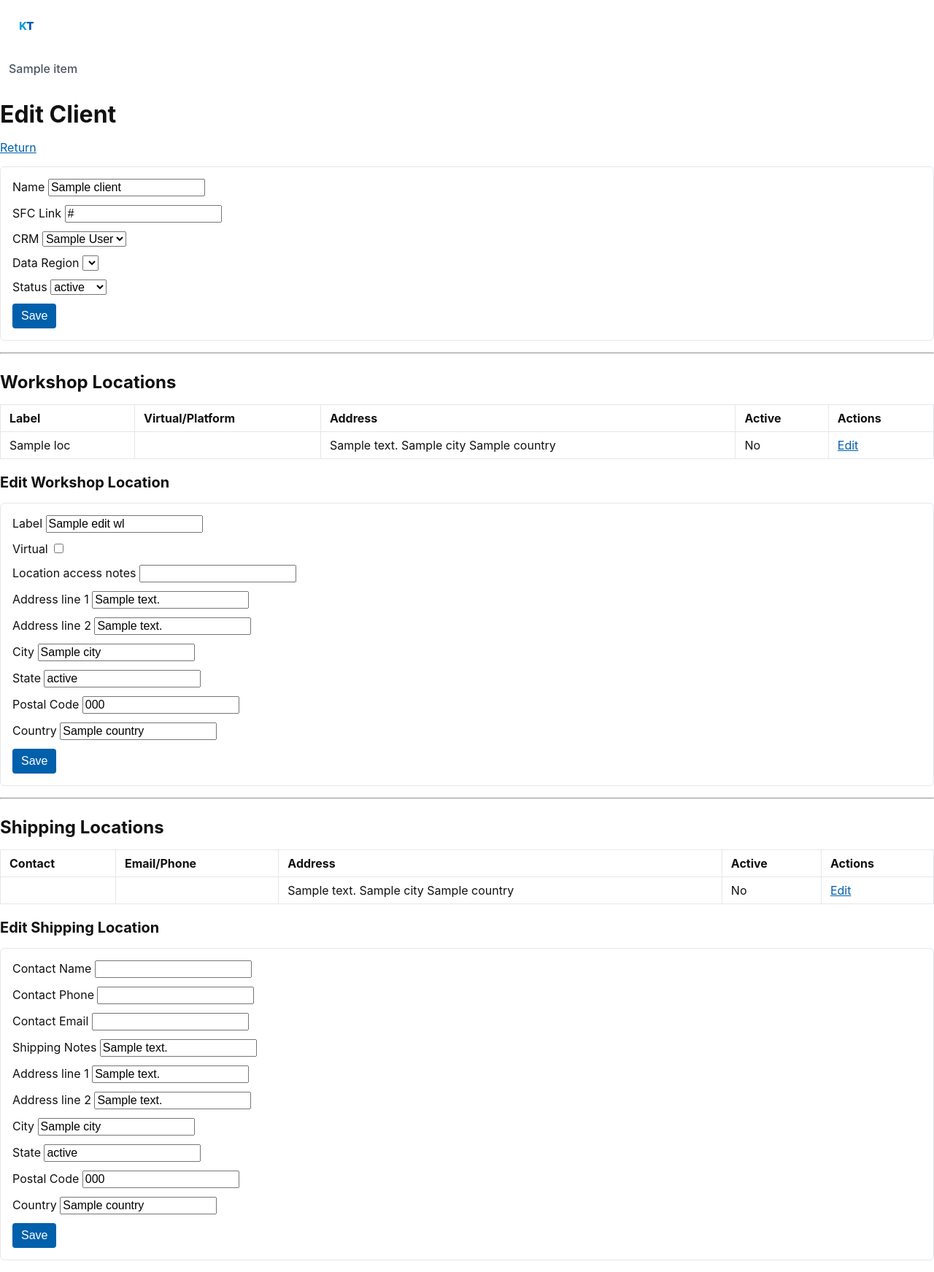
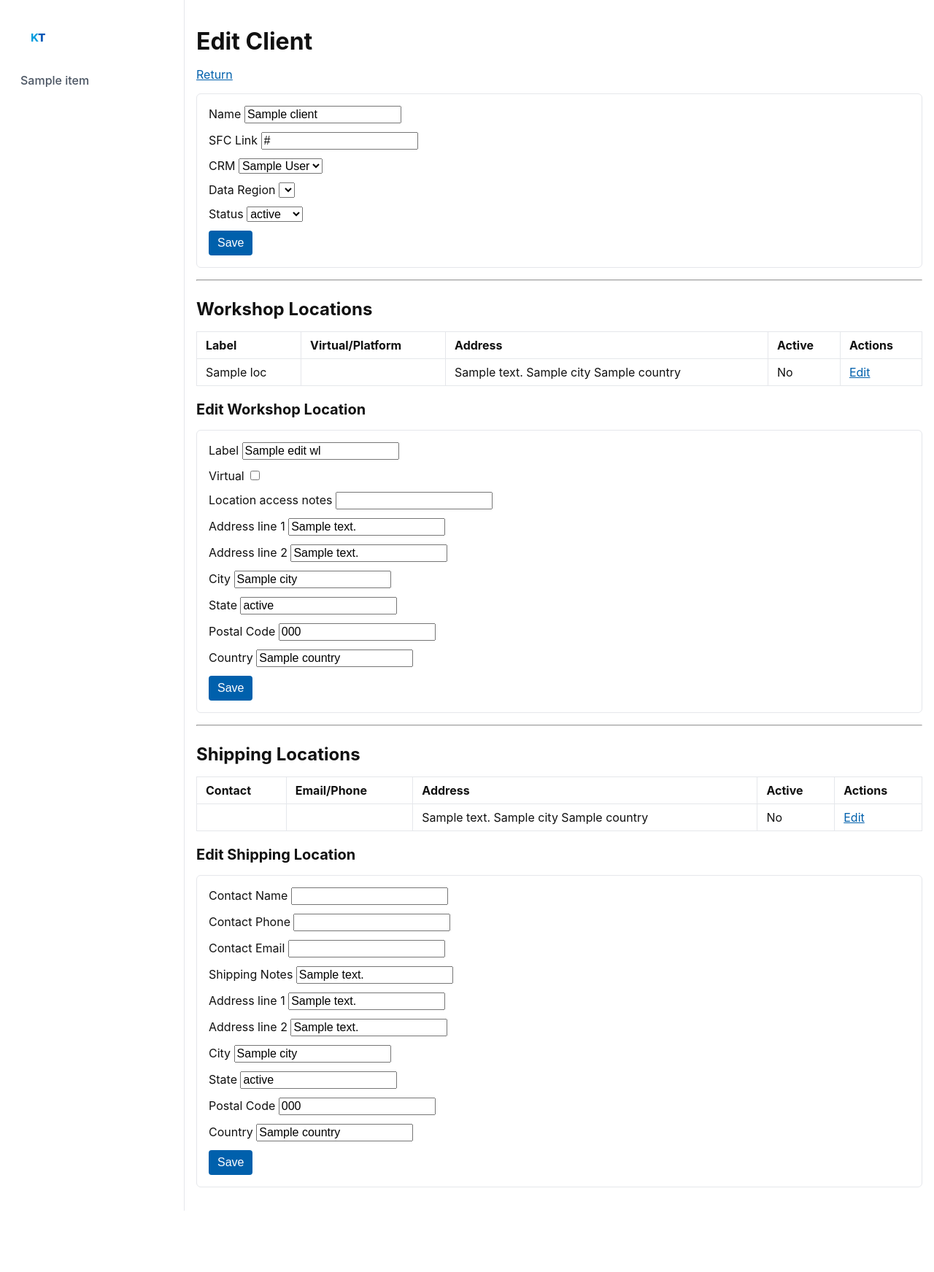
Before and after one commit to batdowg/cbs, a Python web app: template app/templates/clients/edit.html in a window 1280 px wide. Shown: the whole page at 73% size. After the commit the page ends 1659 px from the top, so only its background shows below. Run offline with Jinja, Linux system fonts and the light colour scheme; the template is opened without the code that fills it: most values are stand-ins (such as "Sample title", 1, 10 or a date in 2020); lists and menus that the app fills with data are empty.

Commit message:
fix: restore base layout and layer KT theme

```diff
--- a/app/static/kt.css
+++ b/app/static/kt.css
@@ -14,10 +14,13 @@
 }
 
 body {
+  margin: 0;
   font-family: var(--kt-font-family);
   color: var(--kt-text);
   background: var(--kt-bg);
   font-size: 16px;
+  display: flex;
+  min-height: 100vh;
 }
 
 h1 { font-size: 32px; margin-bottom: 16px; }
@@ -92,6 +95,24 @@ form > div {
   font-weight: 500;
 }
 
+.sidebar {
+  width: 220px;
+  background: var(--kt-bg);
+  border-right: 1px solid var(--kt-border);
+  padding: 16px;
+  flex-shrink: 0;
+}
+
+.sidebar ul {
+  list-style: none;
+  padding-left: 0;
+}
+
+.content {
+  flex: 1;
+  padding: 16px;
+}
+
 .sidebar a:hover,
 .sidebar a.active,
 .sidebar .nav-link:hover,
```
Also changed, not shown: CONTEXT.md (+1 -1 lines).
